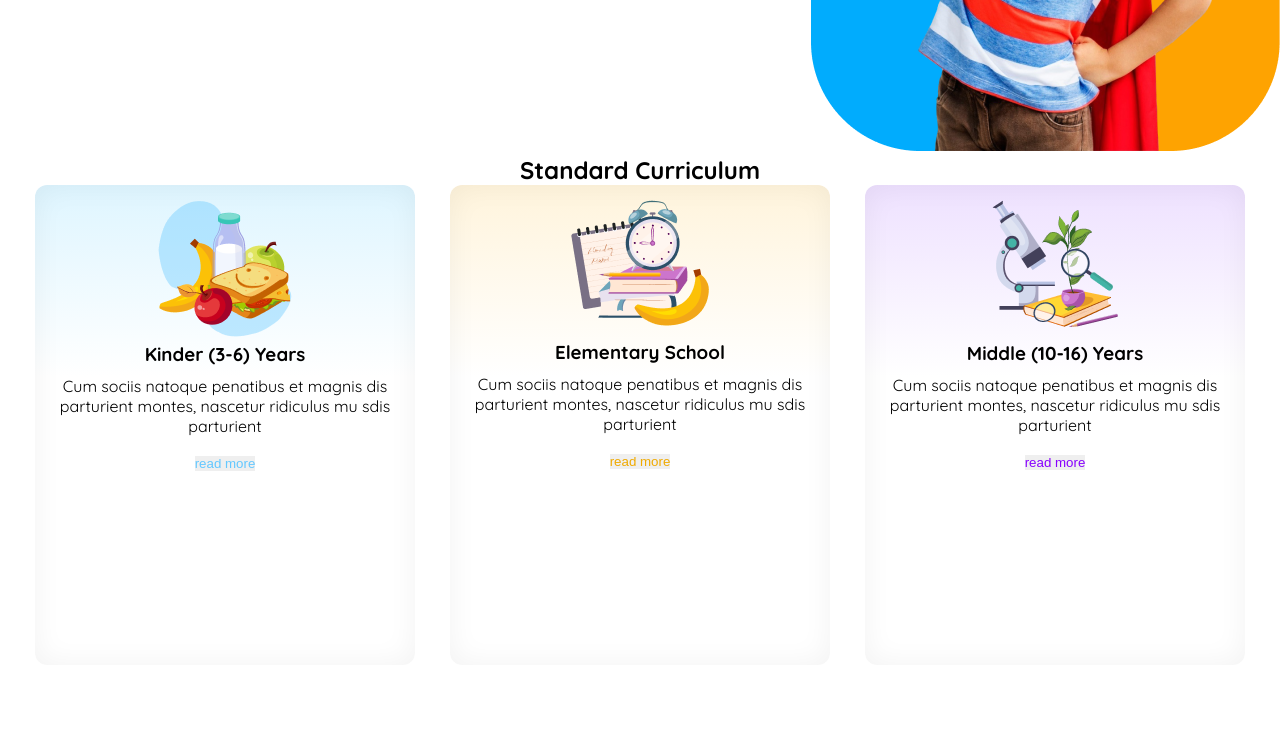
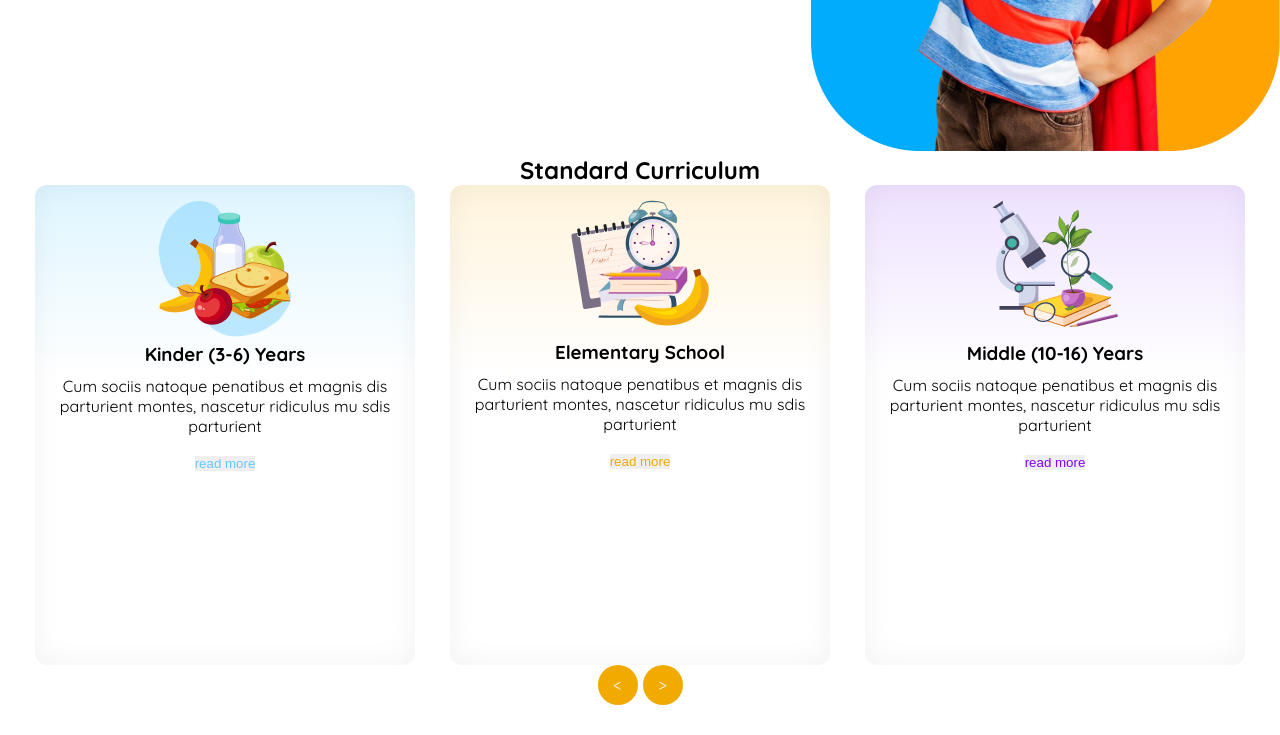
Before and after one commit to SabrinaaHoque/kids-school-assignment, a plain HTML site: page index.html in a window 1280 px wide. Shown: the part 516-1251 px from the top of the page. Before the commit the page ends 1211 px from the top, so only its background shows below. Drawn offline with Linux system fonts and the light colour scheme; a web font is replaced by a local one.

Commit message:
added slide section

```diff
--- a/index.html
+++ b/index.html
@@ -83,6 +83,17 @@
             </div>
 
          </section>
+         <!-- section-three -->
+          <section>
+            <div class="slide-bar">
+            <div class="slider">
+               <span class="left-arrow"> < </span>
+            </div>
+            <div class="slide-right">
+                <span class="right-arrow"> > </span>
+             </div>
+            </div>
+          </section>
     </main>
 
 
--- a/styles/style.css
+++ b/styles/style.css
@@ -124,6 +124,36 @@
     border: none;
     background-color: none;
   }
+  .slide-bar{
+    display: flex;
+    justify-content: center;
+    gap: 5px;
+  }
+  .slider{
+    height: 40px;
+    width: 40px;
+    border-radius: 50%;
+    background-color: #F0AA00;
+    display: flex;
+    justify-content: center;
+    align-items: center;
+  }
+
+.left-arrow{
+  color: white;
+}
+.slide-right{
+  height: 40px;
+  width: 40px;
+  border-radius: 50%;
+  background-color: #F0AA00;
+  display: flex;
+  justify-content: center;
+  align-items: center;
+}
+.right-arrow{
+  color: white;
+}
 
 
   @media screen and (max-width: 576px){
```
